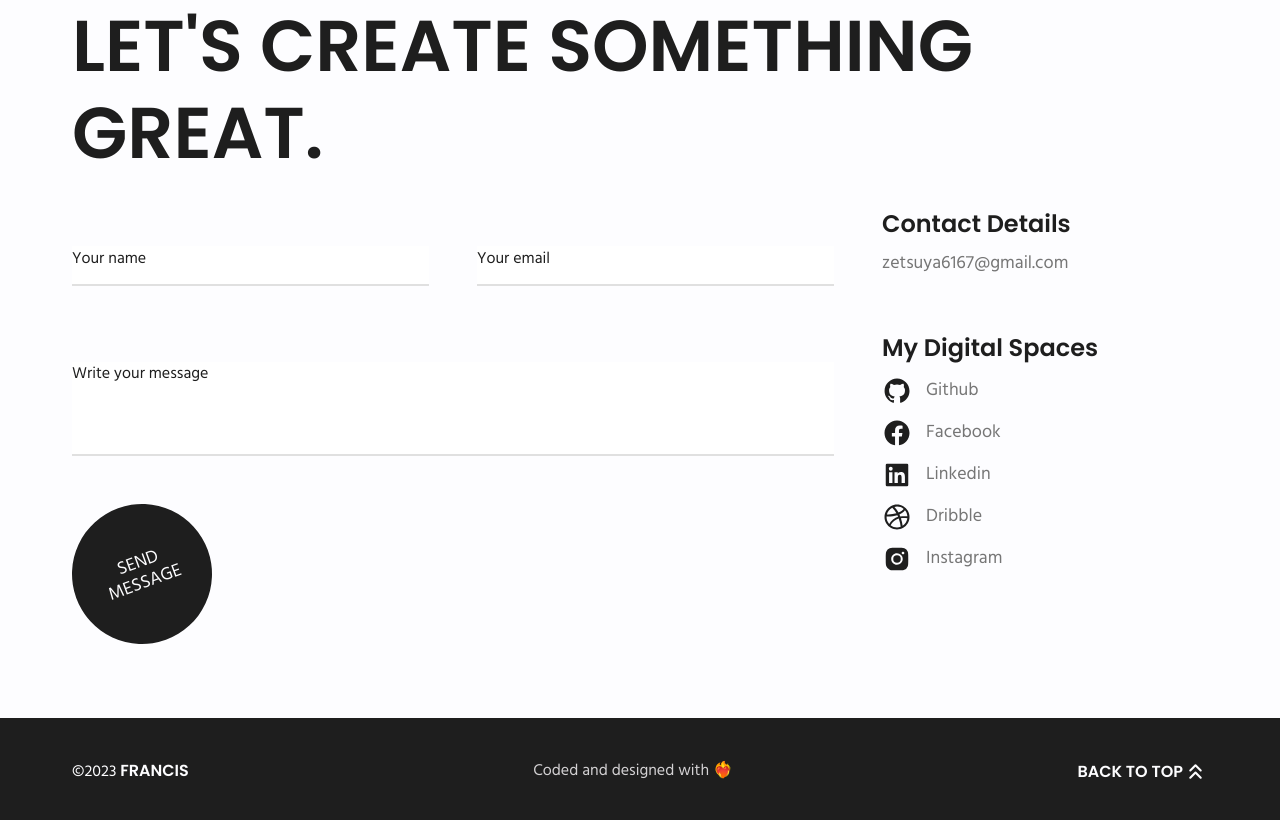
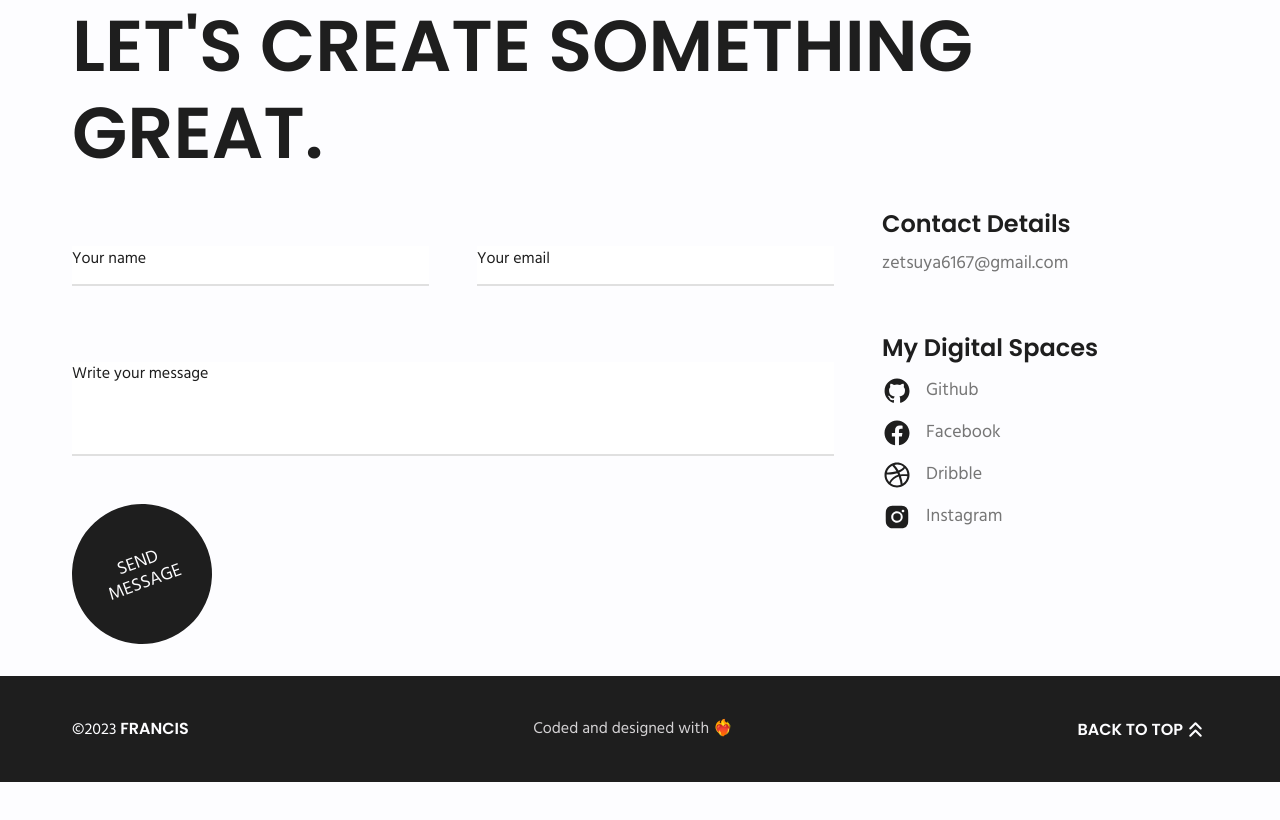
Before and after one commit to gjyannDev/meself-portfolio, a website built with Vite: page index.html in a window 1280 px wide. Shown: the part 5142-5962 px from the top of the page. After the commit the page ends 5924 px from the top, so only its background shows below. Built offline with nearby package versions, Linux system fonts and the light colour scheme.

Commit message:
Added resume downloadable | Removed the linkedin social

```diff
--- a/index.html
+++ b/index.html
@@ -103,7 +103,7 @@
                   professional journey. Curious about my skills,
                   experiences, and achievements? Look no
                   further - I've compiled it all in one place.
-                  <a href="" style="color: var(--clr-primary);" class="resume-text">Resume</a></p>
+                  <a href="/public/Resume (1).pdf" style="color: var(--clr-primary);" class="resume-text" download>Resume</a></p>
               </div>
             </div>
           </div>
@@ -297,21 +297,6 @@
                   </div>
                   <div class="social__one spaces__links">
                     <img
-                      src="./bxl-linkedin-square.svg"
-                      alt="a linkedin icon"
-                      class="links__img"
-                      loading="lazy"
-                    >
-                    <p>
-                      <a
-                        href=""
-                        class="links__text link__hover attract__hover"
-                        target="_blank">Linkedin
-                    </a>
-                    </p>
-                  </div>
-                  <div class="social__one spaces__links">
-                    <img
                       src="./bxl-dribbble.svg"
                       alt="a dribble icon"
                       class="links__img"
```
